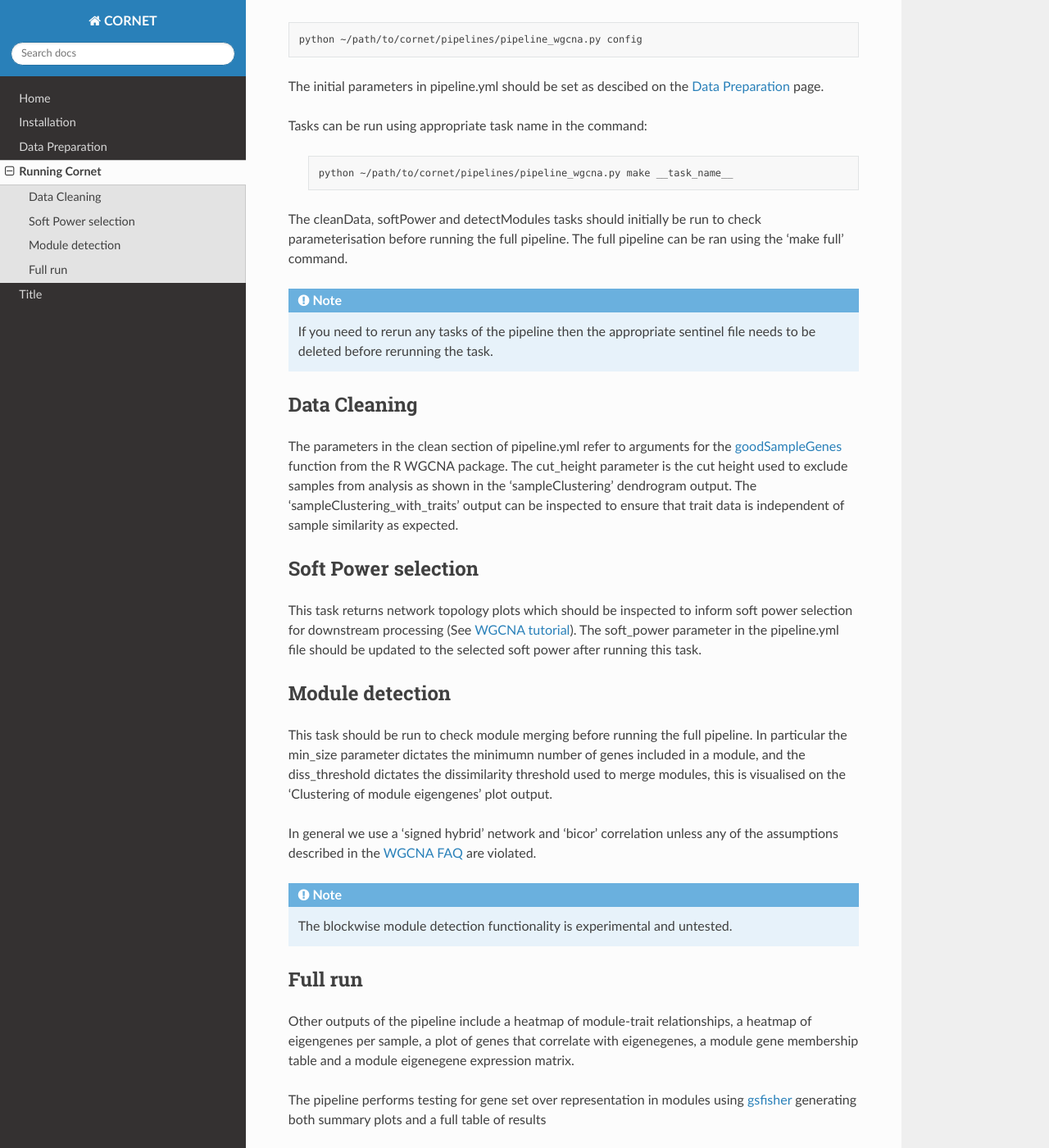
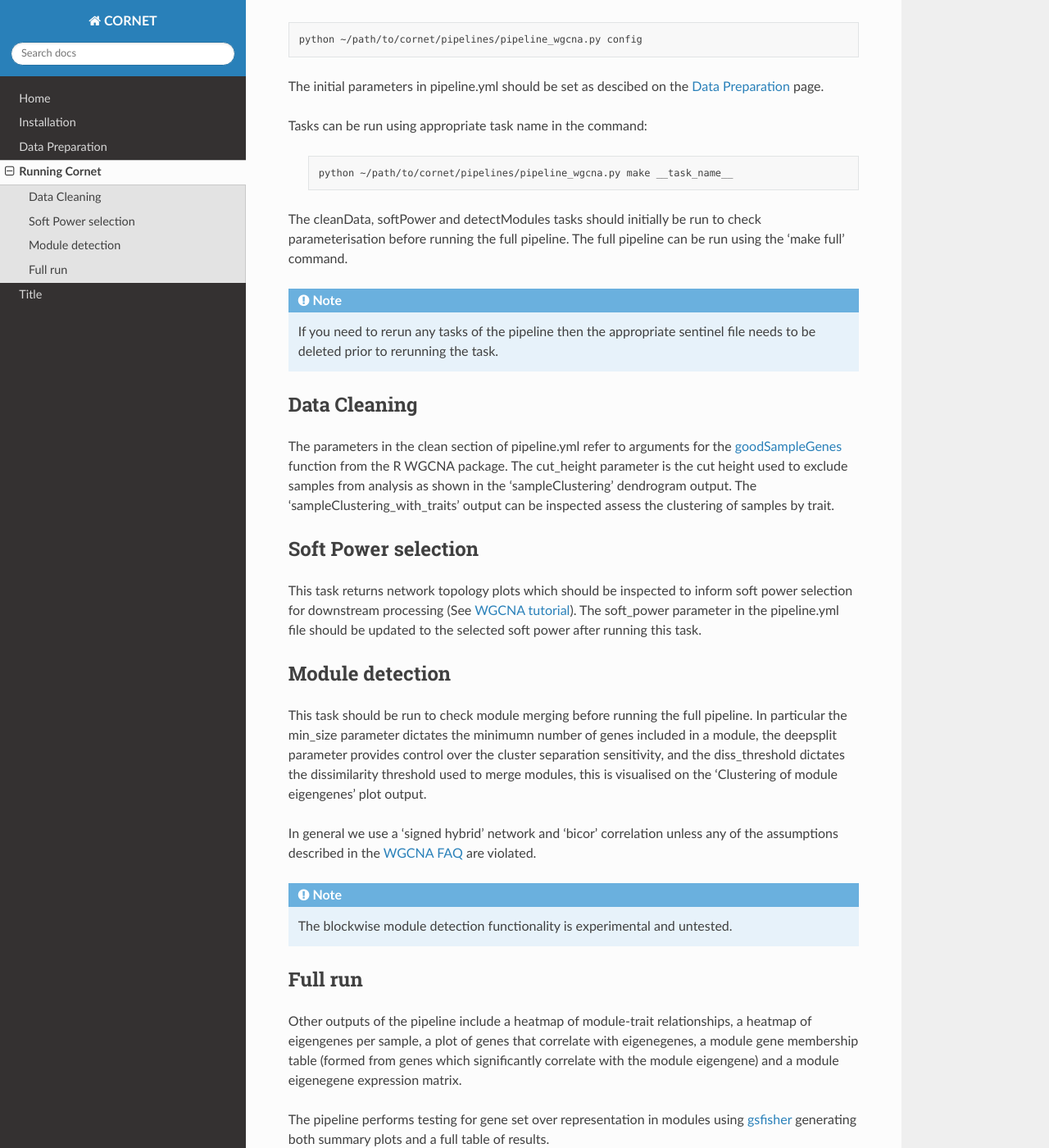
Before and after one commit to sansomlab/cornet, a Sphinx documentation site: the page built from source/Running_cornet.rst, in a window 1280 px wide and 1400 px high, scrolled down 229 px. Shown: the whole window at 82% size. Built offline with Sphinx 7.4.7 and the Read the Docs theme 2.0.0, drawn with Linux system fonts in a browser that asks for light colours; some of the changed text lies outside the part shown.

Commit message:
updating docs

```diff
--- a/source/Running_cornet.rst
+++ b/source/Running_cornet.rst
@@ -3,7 +3,7 @@ Running Cornet
 
 You are recommended to read the `WGCNA FAQ <https://www.dropbox.com/scl/fo/4vqfiysan6rlurfo2pbnk/h?rlkey=thqg8wlpdn4spu3ihjuc1kmlu&e=1&dl=0/>`_ before starting analysis.
 
-The pipeline.yml file can be accessed through running the following command:
+The pipeline.yml file can be accessed by running the following command:
 
 .. code-block:: Bash
 
@@ -17,15 +17,15 @@ Tasks can be run using appropriate task name in the command:
 
     python ~/path/to/cornet/pipelines/pipeline_wgcna.py make __task_name__
 
-The cleanData, softPower and detectModules tasks should initially be run to check parameterisation before running the full pipeline. The full pipeline can be ran using the 'make full' command.
+The cleanData, softPower and detectModules tasks should initially be run to check parameterisation before running the full pipeline. The full pipeline can be run using the 'make full' command.
 
 
 .. note::
-    If you need to rerun any tasks of the pipeline then the appropriate sentinel file needs to be deleted before rerunning the task.
+    If you need to rerun any tasks of the pipeline then the appropriate sentinel file needs to be deleted prior to rerunning the task.
 
 Data Cleaning
 -------------
-The parameters in the clean section of pipeline.yml refer to arguments for the `goodSampleGenes <https://www.rdocumentation.org/packages/WGCNA/versions/1.72-5/topics/goodSamplesGenes>`_ function from the R WGCNA package. The cut_height parameter is the cut height used to exclude samples from analysis as shown in the 'sampleClustering' dendrogram output. The 'sampleClustering_with_traits' output can be inspected to ensure that trait data is independent of sample similarity as expected.
+The parameters in the clean section of pipeline.yml refer to arguments for the `goodSampleGenes <https://www.rdocumentation.org/packages/WGCNA/versions/1.72-5/topics/goodSamplesGenes>`_ function from the R WGCNA package. The cut_height parameter is the cut height used to exclude samples from analysis as shown in the 'sampleClustering' dendrogram output. The 'sampleClustering_with_traits' output can be inspected assess the clustering of samples by trait.
 
 Soft Power selection
 --------------------
@@ -33,7 +33,7 @@ This task returns network topology plots which should be inspected to inform sof
 
 Module detection
 ----------------
-This task should be run to check module merging before running the full pipeline. In particular the min_size parameter dictates the minimumn number of genes included in a module, and the diss_threshold dictates the dissimilarity threshold used to merge modules, this is visualised on the 'Clustering of module eigengenes' plot output.
+This task should be run to check module merging before running the full pipeline. In particular the min_size parameter dictates the minimumn number of genes included in a module, the deepsplit parameter provides control over the cluster separation sensitivity, and the diss_threshold dictates the dissimilarity threshold used to merge modules, this is visualised on the 'Clustering of module eigengenes' plot output.
 
 In general we use a 'signed hybrid' network and 'bicor' correlation unless any of the assumptions described in the `WGCNA FAQ <https://www.dropbox.com/scl/fo/4vqfiysan6rlurfo2pbnk/h?rlkey=thqg8wlpdn4spu3ihjuc1kmlu&e=1&dl=0/>`_ are violated.
 
@@ -42,8 +42,8 @@ In general we use a 'signed hybrid' network and 'bicor' correlation unless any o
 
 Full run
 --------
-Other outputs of the pipeline include a heatmap of module-trait relationships, a heatmap of eigengenes per sample, a plot of genes that correlate with eigenegenes, a module gene membership table and a module eigenegene expression matrix.
+Other outputs of the pipeline include a heatmap of module-trait relationships, a heatmap of eigengenes per sample, a plot of genes that correlate with eigenegenes, a module gene membership table (formed from genes which significantly correlate with the module eigengene) and a module eigenegene expression matrix.
 
-The pipeline performs testing for gene set over representation in modules using `gsfisher <https://github.com/sansomlab/gsfisher>`_ generating both summary plots and a full table of results
+The pipeline performs testing for gene set over representation in modules using `gsfisher <https://github.com/sansomlab/gsfisher>`_ generating both summary plots and a full table of results.
 
-The pipeline will also produce a full pdf report of the key results from this analysis, this can be found in the 'reports' folder.
+The pipeline will also produce a full pdf report of the key results from this analysis, this can be found in the 'report' folder.
--- a/source/conf.py
+++ b/source/conf.py
@@ -13,9 +13,29 @@
 import os
 import sys
 import sphinx_rtd_theme
+from pathlib import Path
+from ruffus import *
+import shutil
+import glob
+import sqlite3
+import numpy as np
+import pandas as pd
+import textwrap
+import subprocess
+from scipy.stats.mstats import gmean
+import cgatcore.experiment as E
+from cgatcore import pipeline as P
+import cgatcore.iotools as IOTools
 
-# sys.path.insert(0, os.path.abspath('.'))
-sys.path.insert(0, os.path.abspath('../pipelines'))
+# import local pipeline utility functions
+#from ../pipelines/pipeline_utils import templates
+
+sys.path.insert(0, os.path.abspath('..'))
+#sys.path.insert(0, os.path.abspath('../pipelines')
+sys.path.insert(1, os.path.abspath('../pipelines'))
+print(sys.path)
+
+#from pipeline_utils import templates
 
 print(sys.executable)
 # -- Project information -----------------------------------------------------
```
Also changed, not shown: 10 other files.
